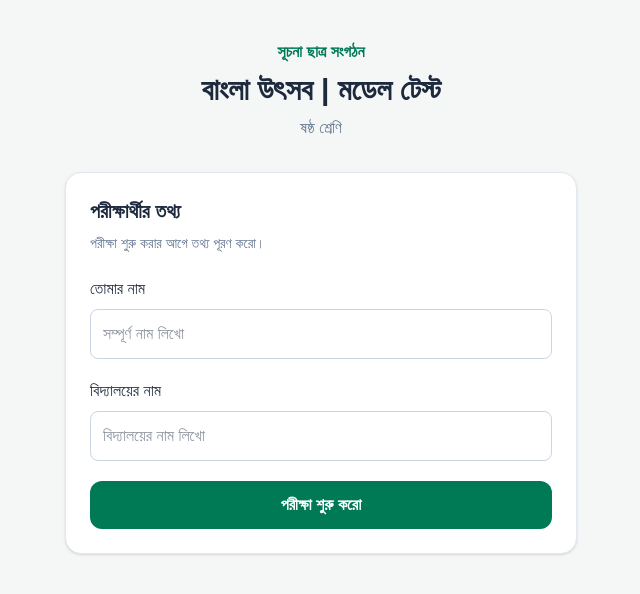
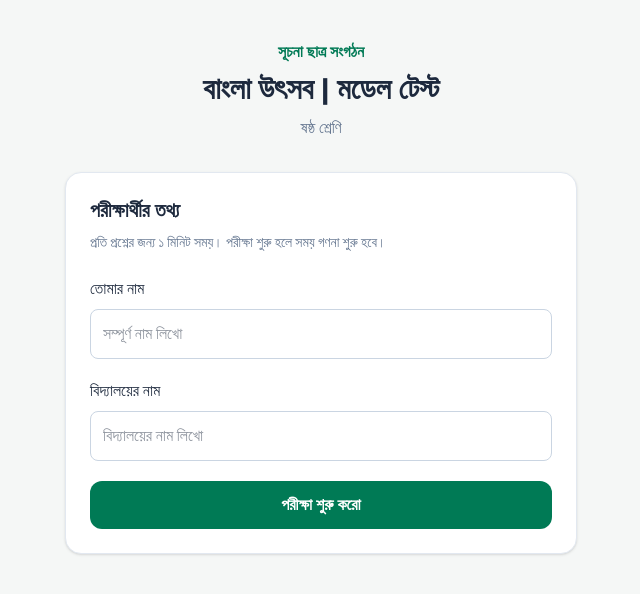
Before and after one commit to Tahsin-thenewcoder/bangla-utsob-mock-test, a Next.js app: page /exam/6 in a window 1280 px wide. Shown: the top 594 px of the page, without its empty margins (319-959 px from the left). Built offline with nearby package versions, Linux system fonts and the light colour scheme.

Commit message:
Refactor ExamClient component and improve API handling

```diff
--- a/app/exam/[class]/ExamClient.tsx
+++ b/app/exam/[class]/ExamClient.tsx
@@ -1,315 +1,178 @@
-
 "use client";
 
-import { useEffect, useState } from "react";
+import { useCallback, useEffect, useRef, useState } from "react";
+import { Hind_Siliguri } from "next/font/google";
 
-type Question = {
-  id: number | string;
-  question: string;
-  options: string[];
-  marks: number;
-};
+const hind = Hind_Siliguri({ subsets: ["bengali", "latin"], weight: ["400", "500", "600", "700"] });
 
-type Props = {
-  className: string;
-};
+type Question = { id: string | number; question: string; options: string[]; marks: number };
+type Review = Question & { selectedIndex: number; correctIndex: number; explanation: string };
+type Result = { score: number; total: number; correct: number; wrong: number; unanswered: number; attempt: number; leaderboardEligible: boolean; review: Review[] };
+type Session = { token: string; startedAt: number; expiresAt: number; questions: Question[]; name: string; school: string };
+type Props = { className: string };
 
-const API_URL =
-  "https://script.google.com/macros/s/AKfycbxn5dL8cgN6ITClAoj0Irvrb0AdvLrT9_yHetYEg4U9cxxIU9Bwxgox6VLGy_ZQh0p6/exec";
+const labels: Record<string, string> = { "6": "ষষ্ঠ শ্রেণি", "7": "সপ্তম শ্রেণি", "8": "অষ্টম শ্রেণি", "9-10": "নবম-দশম শ্রেণি" };
+const sheets: Record<string, string> = { "6": "Class_6", "7": "Class_7", "8": "Class_8", "9-10": "Class_9_10" };
+const letters = ["ক", "খ", "গ", "ঘ"];
 
-const classLabels: Record<string, string> = {
-  "6": "ষষ্ঠ শ্রেণি",
-  "7": "সপ্তম শ্রেণি",
-  "8": "অষ্টম শ্রেণি",
-  "9-10": "নবম-দশম শ্রেণি",
-};
-
-const sheetNames: Record<string, string> = {
-  "6": "Class_6",
-  "7": "Class_7",
-  "8": "Class_8",
-  "9-10": "Class_9_10",
-};
+async function api(payload: Record<string, unknown>) {
+  const response = await fetch("/api/exam", { method: "POST", headers: { "Content-Type": "application/json" }, body: JSON.stringify(payload), cache: "no-store" });
+  const data = await response.json();
+  if (!response.ok || !data.success) throw new Error(data.error || "অনুরোধ সম্পন্ন হয়নি।");
+  return data;
+}
 
 export default function ExamClient({ className }: Props) {
+  const sheetName = sheets[className];
+  const storageKey = `bangla-utsob-exam-v2-${className}`;
   const [name, setName] = useState("");
   const [school, setSchool] = useState("");
-  const [started, setStarted] = useState(false);
-  const [questions, setQuestions] = useState<Question[]>([]);
+  const [session, setSession] = useState<Session | null>(null);
   const [answers, setAnswers] = useState<Record<string, number>>({});
   const [current, setCurrent] = useState(0);
+  const [now, setNow] = useState(Date.now());
+  const [result, setResult] = useState<Result | null>(null);
   const [loading, setLoading] = useState(false);
+  const [submitting, setSubmitting] = useState(false);
   const [error, setError] = useState("");
-
-  const sheetName = sheetNames[className];
-  const classTitle = classLabels[className] || "মডেল টেস্ট";
+  const [confirm, setConfirm] = useState(false);
+  const submitLock = useRef(false);
+  const answersRef = useRef(answers);
+  const sessionRef = useRef(session);
+  const resultRef = useRef(result);
+  useEffect(() => { answersRef.current = answers; }, [answers]);
+  useEffect(() => { sessionRef.current = session; }, [session]);
+  useEffect(() => { resultRef.current = result; }, [result]);
 
   useEffect(() => {
-    if (!started || !sheetName) return;
+    try {
+      const raw = localStorage.getItem(storageKey);
+      if (!raw) return;
+      const saved = JSON.parse(raw);
+      if (saved.session?.token && Array.isArray(saved.session.questions)) {
+        setSession(saved.session);
+        setName(saved.session.name);
+        setSchool(saved.session.school);
+        setAnswers(saved.answers || {});
+      }
+    } catch { /* corrupted local state */ }
+  }, [storageKey]);
 
-    let cancelled = false;
+  useEffect(() => {
+    if (!session || result) return;
+    try { localStorage.setItem(storageKey, JSON.stringify({ session, answers })); } catch { /* storage unavailable */ }
+  }, [session, answers, result, storageKey]);
 
-    async function loadQuestions() {
-      setLoading(true);
-      setError("");
+  useEffect(() => {
+    if (!session || result) return;
+    const id = window.setInterval(() => setNow(Date.now()), 500);
+    return () => window.clearInterval(id);
+  }, [session, result]);
 
-      try {
-        const response = await fetch(
-          `${API_URL}?class=${encodeURIComponent(sheetName)}`,
-          { cache: "no-store" }
-        );
+  const submitExam = useCallback(async () => {
+    const active = sessionRef.current;
+    if (!active || resultRef.current || submitLock.current) return;
+    submitLock.current = true;
+    setSubmitting(true);
+    setError("");
+    setConfirm(false);
+    try {
+      const data: Result = await api({ action: "submit", token: active.token, answers: answersRef.current });
+      resultRef.current = data;
+      setResult(data);
+      try { localStorage.removeItem(storageKey); } catch { /* ignore */ }
+    } catch (e) {
+      setError(e instanceof Error ? e.message : "ফলাফল জমা দেওয়া যায়নি।");
+    } finally {
+      submitLock.current = false;
+      setSubmitting(false);
+    }
+  }, [storageKey]);
 
-        if (!response.ok) {
-          throw new Error("প্রশ্ন লোড করা যায়নি।");
-        }
+  const secondsLeft = session ? Math.max(0, Math.ceil((session.expiresAt - now) / 1000)) : 0;
+  useEffect(() => {
+    if (session && !result && secondsLeft === 0) void submitExam();
+  }, [session, result, secondsLeft, submitExam]);
 
-        const data = await response.json();
-
-        if (!data.success || !Array.isArray(data.questions)) {
-          throw new Error("প্রশ্ন পাওয়া যায়নি।");
-        }
-
-        if (!cancelled) {
-          setQuestions(data.questions);
-          setCurrent(0);
-          setAnswers({});
-        }
-      } catch {
-        if (!cancelled) {
-          setError(
-            "প্রশ্ন লোড করতে সমস্যা হয়েছে। আবার চেষ্টা করো।"
-          );
-        }
-      } finally {
-        if (!cancelled) setLoading(false);
-      }
-    }
-
-    loadQuestions();
-
-    return () => {
-      cancelled = true;
-    };
-  }, [started, sheetName]);
-
-  function startExam() {
-    if (!name.trim() || !school.trim()) {
-      setError("নাম ও বিদ্যালয়ের নাম পূরণ করো।");
-      return;
-    }
-
+  async function startExam() {
+    if (!name.trim() || !school.trim()) { setError("নাম ও বিদ্যালয়ের নাম পূরণ করো।"); return; }
+    if (!sheetName) return;
+    setLoading(true);
     setError("");
-    setStarted(true);
+    try {
+      const data = await api({ action: "start", name: name.trim(), school: school.trim(), class: sheetName });
+      const next: Session = { token: data.token, startedAt: data.startedAt, expiresAt: data.expiresAt, questions: data.questions, name: name.trim(), school: school.trim() };
+      setSession(next);
+      sessionRef.current = next;
+      setAnswers({});
+      answersRef.current = {};
+      setNow(Date.now());
+      setCurrent(0);
+    } catch (e) { setError(e instanceof Error ? e.message : "পরীক্ষা শুরু করা যায়নি।"); }
+    finally { setLoading(false); }
   }
 
-  function selectAnswer(index: number) {
-    const question = questions[current];
-    if (!question) return;
+  const questions = session?.questions || [];
+  const question = questions[current];
+  const answeredCount = questions.filter(q => answers[String(q.id)] !== undefined).length;
+  const timeText = `${String(Math.floor(secondsLeft / 60)).padStart(2, "0")}:${String(secondsLeft % 60).padStart(2, "0")}`;
 
-    setAnswers((previous) => ({
-      ...previous,
-      [String(question.id)]: index,
-    }));
-  }
-
-  const question = questions[current];
-  const answeredCount = Object.keys(answers).length;
-
-  if (!sheetName) {
-    return (
-      <main className="min-h-screen p-8 text-center">
-        <h1 className="text-2xl font-bold">
-          এই শ্রেণির পরীক্ষা পাওয়া যায়নি।
-        </h1>
-      </main>
-    );
-  }
-
+  if (!sheetName) return <main className="p-10 text-center">এই শ্রেণির পরীক্ষা পাওয়া যায়নি।</main>;
   return (
-    <main className="min-h-screen bg-[#f5f7f6] px-4 py-10 text-slate-800">
+    <main className={`${hind.className} min-h-screen bg-[#f5f7f6] px-4 py-10 text-slate-800`}>
       <div className="mx-auto max-w-4xl">
         <header className="mb-8 text-center">
-          <p className="font-semibold text-emerald-700">
-            সূচনা ছাত্র সংগঠন
-          </p>
-
-          <h1 className="mt-2 text-3xl font-bold">
-            বাংলা উৎসব | মডেল টেস্ট
-          </h1>
-
-          <p className="mt-2 text-slate-500">
-            {classTitle}
-          </p>
+          <p className="font-semibold text-emerald-700">সূচনা ছাত্র সংগঠন</p>
+          <h1 className="mt-2 text-3xl font-bold">বাংলা উৎসব | মডেল টেস্ট</h1>
+          <p className="mt-2 text-slate-500">{labels[className]}</p>
         </header>
 
-        {!started ? (
-          <section className="mx-auto max-w-lg rounded-2xl border border-slate-200 bg-white p-6 shadow-sm">
-            <h2 className="mb-2 text-xl font-bold">
-              পরীক্ষার্থীর তথ্য
-            </h2>
+        {!session && <section className="mx-auto max-w-lg rounded-2xl border border-slate-200 bg-white p-6 shadow-sm">
+          <h2 className="mb-2 text-xl font-bold">পরীক্ষার্থীর তথ্য</h2>
+          <p className="mb-6 text-sm text-slate-500">প্রতি প্রশ্নের জন্য ১ মিনিট সময়। পরীক্ষা শুরু হলে সময় গণনা শুরু হবে।</p>
+          <label className="mb-2 block font-medium" htmlFor="exam-name">তোমার নাম</label>
+          <input id="exam-name" value={name} onChange={e => setName(e.target.value)} placeholder="সম্পূর্ণ নাম লিখো" className="mb-5 w-full rounded-lg border border-slate-300 p-3 outline-none focus:border-emerald-600" />
+          <label className="mb-2 block font-medium" htmlFor="exam-school">বিদ্যালয়ের নাম</label>
+          <input id="exam-school" value={school} onChange={e => setSchool(e.target.value)} placeholder="বিদ্যালয়ের নাম লিখো" className="mb-5 w-full rounded-lg border border-slate-300 p-3 outline-none focus:border-emerald-600" />
+          {error && <p role="alert" className="mb-4 text-sm text-red-600">{error}</p>}
+          <button disabled={loading} onClick={startExam} className="w-full rounded-xl bg-emerald-700 px-5 py-3 font-semibold text-white hover:bg-emerald-800 disabled:opacity-50">{loading ? "পরীক্ষা প্রস্তুত হচ্ছে..." : "পরীক্ষা শুরু করো"}</button>
+        </section>}
 
-            <p className="mb-6 text-sm text-slate-500">
-              পরীক্ষা শুরু করার আগে তথ্য পূরণ করো।
-            </p>
+        {session && !result && <section className="rounded-2xl border border-slate-200 bg-white p-5 shadow-sm sm:p-8">
+          <div className="mb-5 flex flex-wrap items-center justify-between gap-3">
+            <div><p className="text-sm text-slate-500">পরীক্ষার্থী: {session.name}</p><p className="text-sm text-slate-500">বিদ্যালয়: {session.school}</p></div>
+            <div className="flex flex-wrap items-center gap-3">
+              <span className="rounded-full bg-emerald-50 px-4 py-2 text-sm font-semibold text-emerald-800">উত্তর দিয়েছ: {answeredCount}/{questions.length}</span>
+              <span aria-live="off" className={`rounded-xl px-4 py-2 font-bold tabular-nums ${secondsLeft <= 60 ? "bg-red-50 text-red-700" : "bg-slate-100 text-slate-800"}`}>⏱ {timeText}</span>
+            </div>
+          </div>
+          <div className="mb-5 h-2 overflow-hidden rounded-full bg-slate-100"><div className="h-full bg-emerald-600 transition-all" style={{ width: `${questions.length ? answeredCount / questions.length * 100 : 0}%` }} /></div>
+          {question && <>
+            <div className="mb-6 flex items-center justify-between"><span className="font-semibold text-emerald-700">প্রশ্ন {current + 1} / {questions.length}</span><span className="text-sm text-slate-500">নম্বর: {question.marks}</span></div>
+            <h2 className="mb-6 text-xl font-semibold leading-relaxed">{question.question}</h2>
+            <div className="space-y-3">{question.options.map((option, index) => <button key={index} disabled={submitting || secondsLeft === 0} onClick={() => {
+              const next = { ...answersRef.current, [String(question.id)]: index };
+              answersRef.current = next;
+              setAnswers(next);
+            }} className={`flex w-full items-center gap-3 rounded-xl border p-4 text-left transition disabled:cursor-not-allowed ${answers[String(question.id)] === index ? "border-emerald-600 bg-emerald-50" : "border-slate-200 hover:bg-slate-50"}`}><span className="flex h-9 w-9 shrink-0 items-center justify-center rounded-full bg-white font-semibold">{letters[index]}</span><span>{option}</span></button>)}</div>
+            <div className="mt-8 flex justify-between gap-3"><button disabled={current === 0} onClick={() => setCurrent(c => c - 1)} className="rounded-lg border border-slate-300 px-5 py-3 font-medium disabled:opacity-40">পূর্ববর্তী</button><button disabled={current === questions.length - 1} onClick={() => setCurrent(c => c + 1)} className="rounded-lg bg-emerald-700 px-5 py-3 font-medium text-white disabled:opacity-40">পরবর্তী</button></div>
+            <div className="mt-8 flex flex-wrap gap-2">{questions.map((q, index) => <button key={String(q.id)} onClick={() => setCurrent(index)} className={`h-10 w-10 rounded-lg border text-sm font-semibold ${current === index ? "border-emerald-700 bg-emerald-700 text-white" : answers[String(q.id)] !== undefined ? "border-emerald-300 bg-emerald-50 text-emerald-800" : "border-slate-200 bg-white"}`}>{index + 1}</button>)}</div>
+            <div className="mt-8 border-t border-slate-100 pt-5 text-center"><button disabled={submitting} onClick={() => setConfirm(true)} className="rounded-xl bg-emerald-700 px-6 py-3 font-semibold text-white disabled:opacity-50">{submitting ? "জমা হচ্ছে..." : "পরীক্ষা জমা দাও"}</button></div>
+          </>}
+          {error && <div role="alert" className="mt-5 rounded-lg bg-red-50 p-4 text-red-700">{error}<button onClick={() => void submitExam()} disabled={submitting} className="ml-3 underline">আবার জমা দাও</button></div>}
+          {confirm && <div className="fixed inset-0 z-50 flex items-center justify-center bg-black/50 p-4"><div role="dialog" aria-modal="true" aria-label="পরীক্ষা জমা নিশ্চিত করো" className="w-full max-w-md rounded-2xl bg-white p-6 shadow-xl"><h3 className="text-xl font-bold">পরীক্ষা জমা দেবে?</h3><p className="my-4 text-slate-600">{questions.length - answeredCount}টি প্রশ্নের উত্তর দেওয়া হয়নি। জমা দিলে আর পরিবর্তন করা যাবে না।</p><div className="flex justify-end gap-3"><button onClick={() => setConfirm(false)} className="rounded-lg border px-4 py-2">ফিরে যাও</button><button onClick={() => void submitExam()} className="rounded-lg bg-emerald-700 px-4 py-2 text-white">হ্যাঁ, জমা দাও</button></div></div></div>}
+        </section>}
 
-            <label className="mb-2 block font-medium">
-              তোমার নাম
-            </label>
-
-            <input
-              value={name}
-              onChange={(e) => setName(e.target.value)}
-              placeholder="সম্পূর্ণ নাম লিখো"
-              className="mb-5 w-full rounded-lg border border-slate-300 p-3 outline-none focus:border-emerald-600"
-            />
-
-            <label className="mb-2 block font-medium">
-              বিদ্যালয়ের নাম
-            </label>
-
-            <input
-              value={school}
-              onChange={(e) => setSchool(e.target.value)}
-              placeholder="বিদ্যালয়ের নাম লিখো"
-              className="mb-5 w-full rounded-lg border border-slate-300 p-3 outline-none focus:border-emerald-600"
-            />
-
-            {error && (
-              <p className="mb-4 text-sm text-red-600">
-                {error}
-              </p>
-            )}
-
-            <button
-              onClick={startExam}
-              className="w-full rounded-xl bg-emerald-700 px-5 py-3 font-semibold text-white hover:bg-emerald-800"
-            >
-              পরীক্ষা শুরু করো
-            </button>
-          </section>
-        ) : loading ? (
-          <div className="rounded-2xl bg-white p-10 text-center shadow-sm">
-            প্রশ্ন লোড হচ্ছে...
-          </div>
-        ) : error ? (
-          <div className="rounded-2xl bg-white p-8 text-center">
-            <p className="text-red-600">{error}</p>
-            <button
-              onClick={() => setStarted(false)}
-              className="mt-4 text-emerald-700 underline"
-            >
-              আবার চেষ্টা করো
-            </button>
-          </div>
-        ) : !question ? (
-          <div className="rounded-2xl bg-white p-8 text-center">
-            এই শ্রেণিতে এখনো কোনো প্রশ্ন যোগ করা হয়নি।
-          </div>
-        ) : (
-          <section className="rounded-2xl border border-slate-200 bg-white p-5 shadow-sm sm:p-8">
-            <div className="mb-5 flex flex-wrap items-center justify-between gap-3">
-              <div>
-                <p className="text-sm text-slate-500">
-                  পরীক্ষার্থী: {name}
-                </p>
-                <p className="text-sm text-slate-500">
-                  বিদ্যালয়: {school}
-                </p>
-              </div>
-
-              <span className="rounded-full bg-emerald-50 px-4 py-2 text-sm font-semibold text-emerald-800">
-                উত্তর দিয়েছ: {answeredCount}/{questions.length}
-              </span>
-            </div>
-
-            <div className="mb-5 h-2 overflow-hidden rounded-full bg-slate-100">
-              <div
-                className="h-full bg-emerald-600 transition-all"
-                style={{
-                  width: `${(answeredCount / questions.length) * 100}%`,
-                }}
-              />
-            </div>
-
-            <div className="mb-6 flex items-center justify-between">
-              <span className="font-semibold text-emerald-700">
-                প্রশ্ন {current + 1} / {questions.length}
-              </span>
-              <span className="text-sm text-slate-500">
-                নম্বর: {question.marks}
-              </span>
-            </div>
-
-            <h2 className="mb-6 text-xl font-semibold leading-relaxed">
-              {question.question}
-            </h2>
-
-            <div className="space-y-3">
-              {question.options.map((option, index) => {
-                const selected =
-                  answers[String(question.id)] === index;
-
-                return (
-                  <button
-                    key={index}
-                    onClick={() => selectAnswer(index)}
-                    className={`flex w-full items-center gap-3 rounded-xl border p-4 text-left transition ${
-                      selected
-                        ? "border-emerald-600 bg-emerald-50"
-                        : "border-slate-200 hover:bg-slate-50"
-                    }`}
-                  >
-                    <span className="flex h-9 w-9 shrink-0 items-center justify-center rounded-full bg-white font-semibold">
-                      {["ক", "খ", "গ", "ঘ"][index]}
-                    </span>
-
-                    <span>{option}</span>
-                  </button>
-                );
-              })}
-            </div>
-
-            <div className="mt-8 flex justify-between gap-3">
-              <button
-                disabled={current === 0}
-                onClick={() => setCurrent((c) => c - 1)}
-                className="rounded-lg border border-slate-300 px-5 py-3 font-medium disabled:opacity-40"
-              >
-                পূর্ববর্তী
-              </button>
-
-              <button
-                disabled={current === questions.length - 1}
-                onClick={() => setCurrent((c) => c + 1)}
-                className="rounded-lg bg-emerald-700 px-5 py-3 font-medium text-white disabled:opacity-40"
-              >
-                পরবর্তী
-              </button>
-            </div>
-
-            <div className="mt-8 flex flex-wrap gap-2">
-              {questions.map((q, index) => (
-                <button
-                  key={String(q.id)}
-                  onClick={() => setCurrent(index)}
-                  className={`h-10 w-10 rounded-lg border text-sm font-semibold ${
-                    current === index
-                      ? "border-emerald-700 bg-emerald-700 text-white"
-                      : answers[String(q.id)] !== undefined
-                        ? "border-emerald-300 bg-emerald-50 text-emerald-800"
-                        : "border-slate-200 bg-white"
-                  }`}
-                >
-                  {index + 1}
-                </button>
-              ))}
-            </div>
-
-            <p className="mt-6 text-center text-sm text-slate-500">
-              পরীক্ষার ফলাফল জমা দেওয়ার সুবিধা শিগগিরই যুক্ত হবে।
-            </p>
-          </section>
-        )}
+        {result && <section className="rounded-2xl border border-slate-200 bg-white p-5 shadow-sm sm:p-8">
+          <h2 className="text-center text-2xl font-bold">পরীক্ষার ফলাফল</h2>
+          <p className="mt-3 text-center text-4xl font-bold text-emerald-700">{result.score} / {result.total}</p>
+          <p className="mt-3 text-center text-slate-600">সঠিক: {result.correct} · ভুল: {result.wrong} · উত্তর দাওনি: {result.unanswered}</p>
+          <p className="mt-2 text-center text-sm text-slate-500">Attempt: {result.attempt} · {result.leaderboardEligible ? "Leaderboard-এর জন্য গণনা হবে" : "এই Attempt Leaderboard-এ গণনা হবে না"}</p>
+          <h3 className="mb-4 mt-8 text-xl font-bold">উত্তর পর্যালোচনা</h3>
+          <div className="space-y-5">{result.review.map((q, i) => <article key={`${q.id}-${i}`} className="rounded-xl border border-slate-200 p-4"><h4 className="mb-3 font-semibold">{i + 1}. {q.question}</h4><div className="space-y-2">{q.options.map((opt, idx) => <div key={idx} className={`rounded-lg border px-3 py-2 ${idx === q.correctIndex ? "border-emerald-300 bg-emerald-50 text-emerald-900" : idx === q.selectedIndex ? "border-red-300 bg-red-50 text-red-800" : "border-slate-100"}`}>{letters[idx]}. {opt} {idx === q.correctIndex ? "✓ সঠিক" : idx === q.selectedIndex ? "✗ তোমার উত্তর" : ""}</div>)}</div><p className="mt-3 text-sm text-slate-600">{q.selectedIndex < 0 ? "তুমি উত্তর দাওনি।" : q.selectedIndex === q.correctIndex ? "তোমার উত্তর সঠিক।" : "তোমার উত্তর ভুল।"}</p>{q.explanation && <p className="mt-2 rounded-lg bg-slate-50 p-3 text-sm">ব্যাখ্যা: {q.explanation}</p>}</article>)}</div>
+          <p className="mt-6 text-center text-sm text-slate-500">আবার পরীক্ষা দিতে চাইলে এই পেজ Refresh করো। প্রথম বৈধ Attempt-এর ফলাফলই Leaderboard-এ থাকবে।</p>
+          <button onClick={() => { setSession(null); sessionRef.current = null; setResult(null); resultRef.current = null; setAnswers({}); answersRef.current = {}; setCurrent(0); setError(""); }} className="mt-4 w-full rounded-xl border border-emerald-700 px-5 py-3 font-semibold text-emerald-700">আবার পরীক্ষা দাও</button>
+        </section>}
       </div>
     </main>
   );
```
